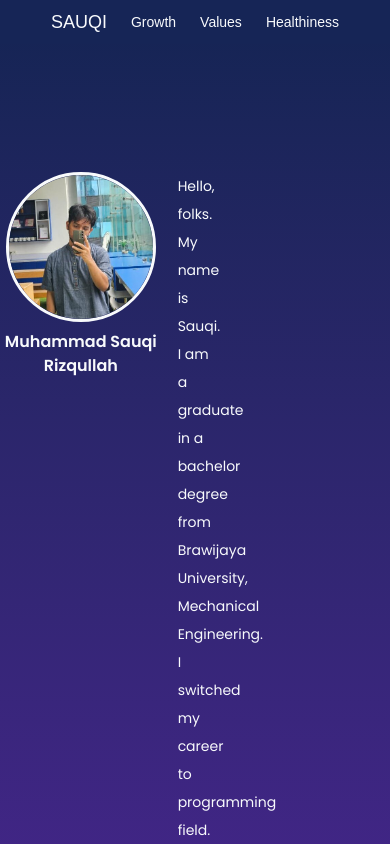
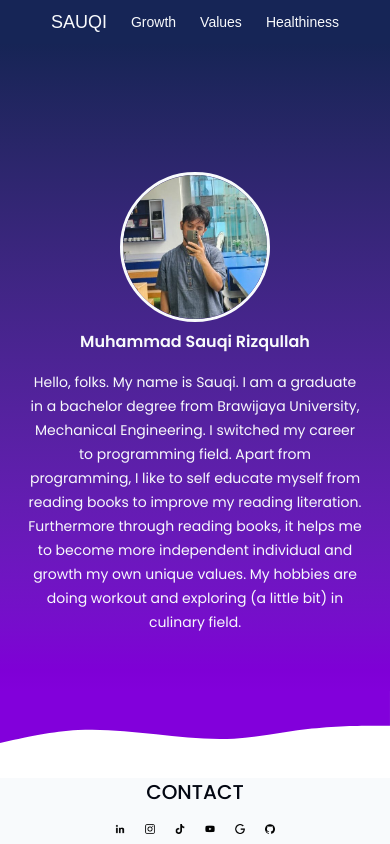
Before and after one commit to SauqiRizqullah/nextjs-simple-profile, a Next.js app: page / in a window 390 px wide. Shown: the top 844 px of the page. Built offline with nearby package versions, Linux system fonts and the light colour scheme; a web font is replaced by a local one.

Commit message:
[ADD] Responsive for Main Content at Homepage

```diff
--- a/src/app/page.js
+++ b/src/app/page.js
@@ -4,9 +4,9 @@
   return (
     <div>
       {/* // Foto Profil / Nama / Bio */}
-    <div className="grid grid-cols-16 text-slate-50 bg-gradient-to-b from-blue-950 to-purple-700 pt-32 pb-10 gap-4">
+    <div className="grid md:grid-cols-16 grid-rows-5 md:grid-rows-2 text-slate-50 bg-gradient-to-b from-blue-950 to-purple-700 pt-32 pb-10 gap-4">
       {/* Foto dan Nama */}
-      <div className="col-span-7 text-center">
+      <div className="md:col-span-7 row-span-2 text-center">
           {/* Flex */}
           <div className="flex flex-col justify-center">
             <div className="flex justify-center pb-2">
@@ -17,7 +17,7 @@
           </div>
       </div>
       {/* Bio */}
-      <div className="col-span-9 text-left pr-44 poppins text-sm leading-7">
+      <div className="md:col-span-9 row-span-3 md:text-left text-center md:pr-44 pr-7 md:pl-0 pl-7 poppins text-sm md:leading-7 leading-6">
       Hello, folks. My name is Sauqi. I am a graduate in a bachelor degree from Brawijaya University, Mechanical Engineering. I switched my career to programming field.
       Apart from programming, I like to self educate myself from reading books to improve my reading literation.
       Furthermore through reading books, it helps me to become more independent individual and growth my own unique values.
```
Also changed, not shown: src/app/components/Navbar.js (+20 -0 lines).
